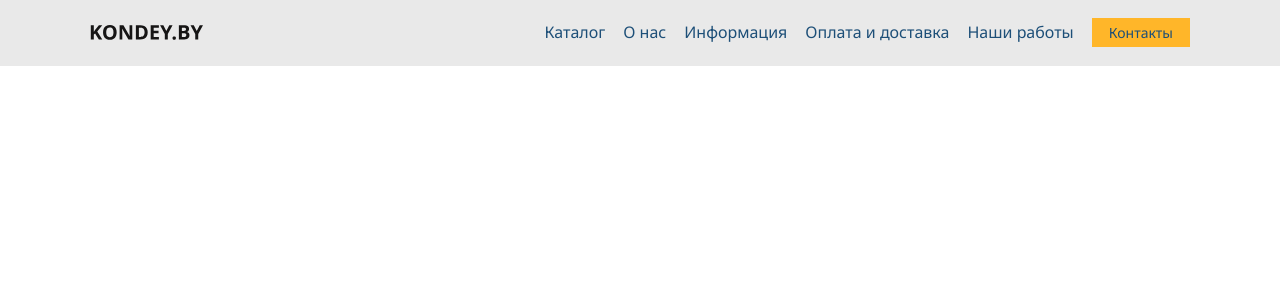
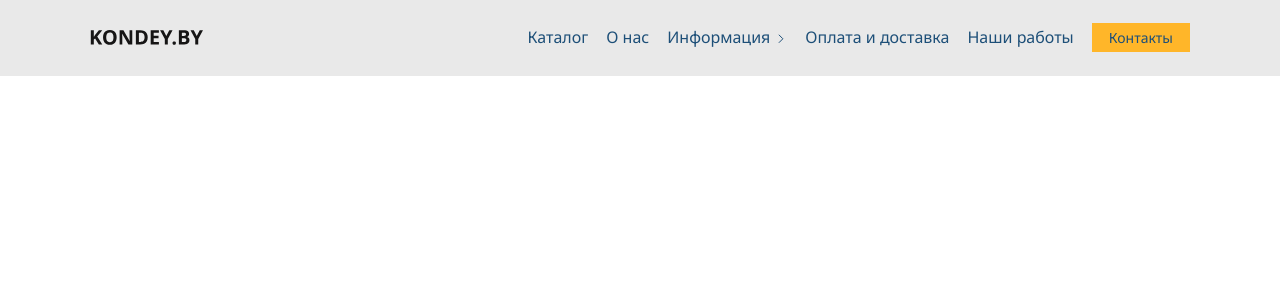
Before and after one commit to MashSHliapa/air-conditioners, a React (Vite) app: page / in a window 1280 px wide. Shown: the top 300 px of the page. Built offline with nearby package versions, Linux system fonts and the light colour scheme.

Commit message:
feat(project): create components Navbar, BurgerMenu

```diff
--- /dev/null
+++ b/src/components/BurgerMenu/BurgerMenu.scss
@@ -0,0 +1,70 @@
+.nav {
+  &__display-block {
+    display: block;
+    // margin-bottom: -16px;
+  }
+
+  &__display-none {
+    display: none;
+  }
+}
+
+.burger {
+  &__icon {
+    position: relative;
+    top: 0;
+    left: 0;
+    z-index: 5;
+    width: 26px;
+    height: 16px;
+    cursor: pointer;
+  }
+
+  ////////////////////// open
+  &__icon span,
+  &__icon::before,
+  &__icon::after {
+    position: absolute;
+    width: 100%;
+    height: 15%;
+    border-radius: 10px;
+    background-color: #1d4f78;
+    transition: all 0.3s ease 0s;
+  }
+
+  &__icon::before,
+  &__icon::after {
+    content: '';
+  }
+
+  &__icon::before {
+    top: 0;
+  }
+
+  &__icon::after {
+    bottom: 0;
+    width: 70%;
+    right: 0;
+  }
+
+  &__icon span {
+    top: 50%;
+    transform: scale(1) translate(0, -50%);
+  }
+
+  ////////////////////// close
+  &__icon._active span {
+    transform: scale(0) translate(0, -50%);
+  }
+
+  &__icon._active::before {
+    top: 50%;
+    transform: rotate(-45deg) translate(0, -50%);
+  }
+
+  &__icon._active::after {
+    bottom: 50%;
+    width: 100%;
+    transform: rotate(45deg) translate(0, 50%);
+  }
+}
--- /dev/null
+++ b/src/components/BurgerMenu/BurgerMenu.tsx
@@ -0,0 +1,46 @@
+import { useEffect, useState } from 'react';
+import { Navbar } from '../Navbar/Navbar';
+import './BurgerMenu.scss';
+
+export const BurgerMenu = () => {
+  const [openNavbar, setOpenNavbar] = useState(false);
+
+  function handleClickToggleNavbar() {
+    setOpenNavbar(!openNavbar);
+    document.body.style.overflow = openNavbar ? 'auto' : 'hidden';
+
+    const burgerIcon = document.querySelector('.burger__icon');
+    burgerIcon?.classList.toggle('_active');
+
+    const navbarBody = document.querySelector('.navbar__body');
+    navbarBody?.classList.toggle('_active');
+  }
+
+  useEffect(() => {
+    const handleClickCloseNavbar = (event: MouseEvent | React.MouseEvent) => {
+      if (
+        !(event.target as HTMLElement).closest('.burger__icon') &&
+        !(event.target as HTMLElement).closest('.navbar__item_menu')
+      ) {
+        setOpenNavbar(false);
+        document.body.style.overflow = !openNavbar ? 'auto' : 'hidden';
+        const burgerIcon = document.querySelector('.burger__icon');
+        burgerIcon?.classList.remove('_active');
+      }
+    };
+
+    document.addEventListener('click', handleClickCloseNavbar);
+    return () => document.removeEventListener('click', handleClickCloseNavbar);
+  }, []); // eslint-disable-next-line react-hooks/exhaustive-deps
+
+  return (
+    <nav className="burger">
+      <div className="burger__icon" onClick={handleClickToggleNavbar}>
+        <span></span>
+      </div>
+      <div className={`nav ${openNavbar ? 'nav__display-block' : 'nav__display-none'}`}>
+        <Navbar />
+      </div>
+    </nav>
+  );
+};
--- a/src/components/Header/Header.scss
+++ b/src/components/Header/Header.scss
@@ -7,16 +7,22 @@
 }
 
 .bottom-header {
-  background: #E9E9E9;
+  background: #e9e9e9;
 
   &__body {
     display: flex;
     justify-content: space-between;
     align-items: center;
-    padding: 22px 0;
+    padding: 27px 0;
+
+    @include breakpoint(sm) {
+      padding: 24px 0;
+    }
   }
 
   &__logo {
+    position: relative;
+    z-index: 5;
     display: flex;
 
     @include breakpoint(md) {
@@ -24,45 +30,17 @@
     }
   }
 
-  &__list {
-    display: flex;
-    align-items: center;
-    color: #1D4F78;
+  &__burger {
+    display: none;
 
+    @include breakpoint(sm) {
+      display: block;
+    }
+  }
+
+  &__navbar {
     @include breakpoint(sm) {
       display: none;
     }
   }
-
-  &__item:not(:last-child) {
-    margin-right: 18px;
-  }
-
-  &__item:not(:last-child):hover {
-    color: #FFB629;
-
-    @include breakpoint(md) {
-      background: none;
-    }
-  }
-
-  &__item {
-    @include breakpoint(md) {
-      font-size: 14px;
-    }
-  }
-
-  &__item:last-child .bottom-header__link {
-    background: #FFB629;
-    font-size: 14px;
-    padding: 5px 17px;
-
-    @include breakpoint(md) {
-      font-size: 12px;
-    }
-  }
-
-  &__item:last-child :hover {
-    box-shadow: inset 0px 1px 5px rgb(109, 105, 105);
-  }
 }
--- a/src/components/Header/Header.tsx
+++ b/src/components/Header/Header.tsx
@@ -1,41 +1,29 @@
+import { BurgerMenu } from '../BurgerMenu/BurgerMenu';
+import { Navbar } from '../Navbar/Navbar';
 import logo from '../../images/logo.svg';
 import './Header.scss';
 
 export const Header = () => {
   return (
     <header className="header">
-        <div className="header__body">
-          <div className="header__top-header top-header"></div>
-          <div className="header__bottom-header bottom-header">
+      <div className="header__body">
+        <div className="header__top-header top-header"></div>
+        <div className="header__bottom-header bottom-header">
           <div className="bottom-header__container _container">
             <div className="bottom-header__body">
               <div className="bottom-header__logo">
                 <img src={logo} alt="logo" />
               </div>
-              <ul className="bottom-header__list">
-                <li className="bottom-header__item">
-                  <a href="#" className="bottom-header__link">Каталог</a>
-                </li>
-                <li className="bottom-header__item">
-                  <a href="#" className="bottom-header__link">О нас</a>
-                </li>
-                <li className="bottom-header__item">
-                  <a href="#" className="bottom-header__link">Информация</a>
-                </li>
-                <li className="bottom-header__item">
-                  <a href="#" className="bottom-header__link">Оплата и доставка</a>
-                </li>
-                <li className="bottom-header__item">
-                  <a href="#" className="bottom-header__link">Наши работы</a>
-                </li>
-                <li className="bottom-header__item">
-                  <a href="#" className="bottom-header__link">Контакты</a>
-                </li>
-              </ul>
-            </div>
+              <div className="bottom-header__navbar">
+                <Navbar />
+              </div>
+              <div className="bottom-header__burger">
+                <BurgerMenu />
+              </div>
             </div>
           </div>
         </div>
+      </div>
     </header>
-  )
+  );
 };
--- /dev/null
+++ b/src/components/Navbar/Navbar.scss
@@ -0,0 +1,168 @@
+@import '../Layout/Layout.scss';
+
+.navbar {
+  &__body {
+    @include breakpoint(sm) {
+      position: fixed;
+      top: 0;
+      left: 0;
+      z-index: 1;
+      width: 100%;
+      height: 440px;
+      background: #E9E9E9;
+    }
+  }
+
+  &__list {
+    display: flex;
+    align-items: center;
+    line-height: 1.36;
+    color: #1D4F78;
+
+    @include breakpoint(sm) {
+      flex-direction: column;
+      align-items: start;
+      color: #161515;
+      margin: 80px 0px 0px 15px;
+    }
+  }
+
+  &__item:not(:last-child) {
+    margin-right: 18px;
+
+    @include breakpoint(sm) {
+      margin-right: 0px;
+      margin-bottom: 20px;
+    }
+  }
+
+  &__item:not(:last-child):hover {
+    color: #FFB629;
+
+    @include breakpoint(md) {
+      color: inherit;
+    }
+  }
+
+  &__item:not(:last-child):hover .navbar__vector {
+    filter: invert(100%);
+
+    @include breakpoint(md) {
+      filter: none;
+    }
+  }
+
+  &__item {
+    @include breakpoint(md) {
+      font-size: 14px;
+    }
+
+    @include breakpoint(sm) {
+      font-size: 16px;
+    }
+  }
+
+  &__item:last-child .navbar__link {
+    background: #FFB629;
+    font-size: 14px;
+    padding: 5px 17px;
+
+    @include breakpoint(md) {
+      font-size: 12px;
+    }
+
+    @include breakpoint(sm) {
+      background: none;
+      font-size: inherit;
+      padding: 0;
+    }
+  }
+
+  &__item:last-child :hover {
+    box-shadow: inset 0px 1px 5px rgb(109, 105, 105);
+
+    @include breakpoint(sm) {
+      box-shadow: none;
+    }
+  }
+
+  &__item_menu {
+    position: relative;
+  }
+
+  &__item_menu .navbar__link {
+    cursor: pointer;
+  }
+
+  &__button {
+    display: flex;
+    align-items: center;
+    justify-content: space-around;
+    gap: 5px;
+
+    @include breakpoint(sm) {
+      justify-content: start;
+    }
+  }
+
+  &__vector {
+    display: flex;
+    align-items: center;
+    justify-content: center;
+    width: 12px;
+    margin-top: 2px;
+
+    @include breakpoint(md) {
+      margin-top: 0px;
+    }
+
+    @include breakpoint(sm) {
+      margin-top: 2px;
+    }
+  }
+}
+
+.info-menu {
+  position: absolute;
+  top: 30px;
+  right: 0;
+  z-index: 5;
+  color: #FDF9F9;
+  background-color: #1D4F78;
+  padding: 20px 15px;
+  min-width: 152px;
+
+  @include breakpoint(sm) {
+    position: static;
+    background-color: inherit;
+    color: #1D4F78;
+    padding: 20px 10px 0px;
+  }
+
+  &__list {
+    display: flex;
+    flex-direction: column;
+    min-width: 132px;
+    font-size: 14px;
+
+    @include breakpoint(sm) {
+      font-size: 16px;
+    }
+  }
+
+  &__item:not(:last-child) {
+    margin-bottom: 15px;
+
+    @include breakpoint(sm) {
+      margin-bottom: 10px;
+    }
+  }
+
+  &__item:hover {
+    color: #FFB629;
+
+    @include breakpoint(sm) {
+      color: inherit;
+    }
+  }
+}
--- /dev/null
+++ b/src/components/Navbar/Navbar.tsx
@@ -0,0 +1,89 @@
+import { useEffect, useState } from 'react';
+import vectorOpen from '../../icons/vector_open.svg';
+import vectorClose from '../../icons/vector_close.svg';
+import './Navbar.scss';
+
+export const Navbar = () => {
+  const [openMenu, setOpenMenu] = useState(false);
+  function handleClickOpenMenu() {
+    setOpenMenu((prevState) => !prevState);
+  }
+
+  useEffect(() => {
+    const handleClickOutsideMenu = (event: MouseEvent | React.MouseEvent) => {
+      if (!(event.target as HTMLFormElement).closest('.navbar__item_menu')) {
+        setOpenMenu(false);
+      }
+    };
+
+    document.addEventListener('click', handleClickOutsideMenu);
+    return () => document.removeEventListener('click', handleClickOutsideMenu);
+  }, []);
+
+  const vector = openMenu ? vectorClose : vectorOpen;
+
+  return (
+    <div className="navbar">
+      <nav className="navbar__body">
+        <ul className="navbar__list">
+          <li className="navbar__item">
+            <a href="#" className="navbar__link">
+              Каталог
+            </a>
+          </li>
+          <li className="navbar__item">
+            <a href="#" className="navbar__link">
+              О нас
+            </a>
+          </li>
+          <li className="navbar__item navbar__item_menu">
+            <div className="navbar__button">
+              <div className="navbar__link" onClick={handleClickOpenMenu}>
+                Информация
+              </div>
+              <div className="navbar__vector">
+                <img src={vector} alt="vector" />
+              </div>
+            </div>
+            {openMenu && (
+              <div className="navbar__info-menu info-menu">
+                <ul className="info-menu__list">
+                  <li className="info-menu__item">
+                    <a href="#" className="info-menu__link">
+                      Как мы работаем
+                    </a>
+                  </li>
+                  <li className="info-menu__item">
+                    <a href="#" className="info-menu__link">
+                      Какие бывают кондиционеры
+                    </a>
+                  </li>
+                  <li className="info-menu__item">
+                    <a href="#" className="info-menu__link">
+                      Как выбрать кондиционер
+                    </a>
+                  </li>
+                </ul>
+              </div>
+            )}
+          </li>
+          <li className="navbar__item">
+            <a href="#" className="navbar__link">
+              Оплата и доставка
+            </a>
+          </li>
+          <li className="navbar__item">
+            <a href="#" className="navbar__link">
+              Наши работы
+            </a>
+          </li>
+          <li className="navbar__item">
+            <a href="#" className="navbar__link">
+              Контакты
+            </a>
+          </li>
+        </ul>
+      </nav>
+    </div>
+  );
+};
```
Also changed, not shown: 1 other file (tests, documents, lock files or other folders).
